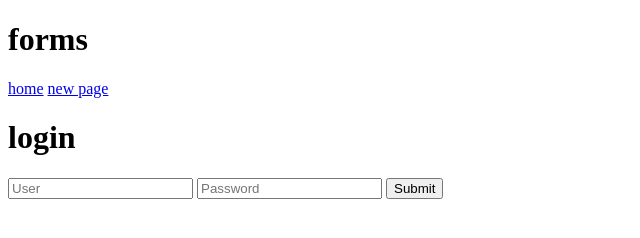
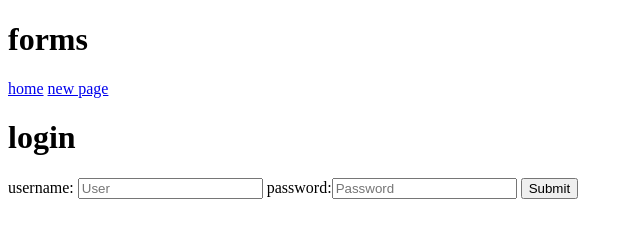
Before and after one commit to snowminer/web_new, a website: page register.html in a window 1280 px wide. Shown: the whole page, without its empty margins (0-640 px from the left). Drawn offline with Linux system fonts and the light colour scheme.

Commit message:
form lab

```diff
--- a/register.html
+++ b/register.html
@@ -14,8 +14,17 @@
 
     <h1>login</h1>
     <form>
-      <input name="username" type="text" placeholder="User" />
-      <input name="password" type="password" placeholder="Password" id="" />
+      <label for=""
+        >username: <input name="username" type="text" placeholder="User"
+      /></label>
+      <label for=""
+        >password:<input
+          name="password"
+          type="password"
+          placeholder="Password"
+          id=""
+      /></label>
+
       <input type="submit" />
     </form>
   </body>
```
